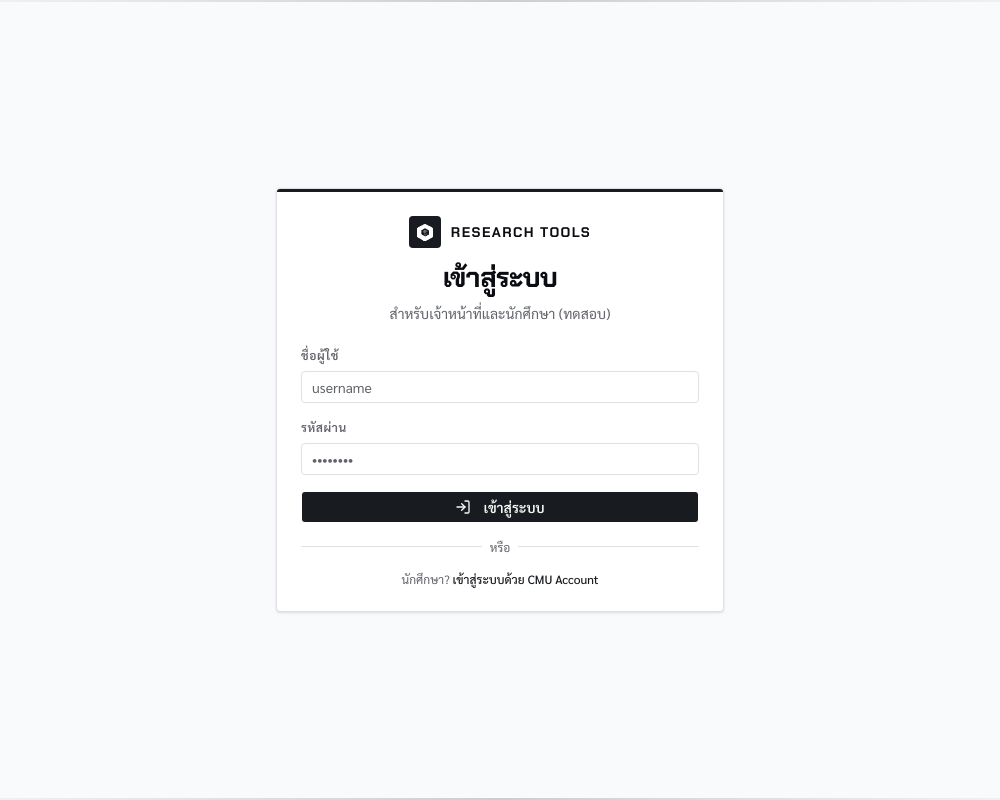
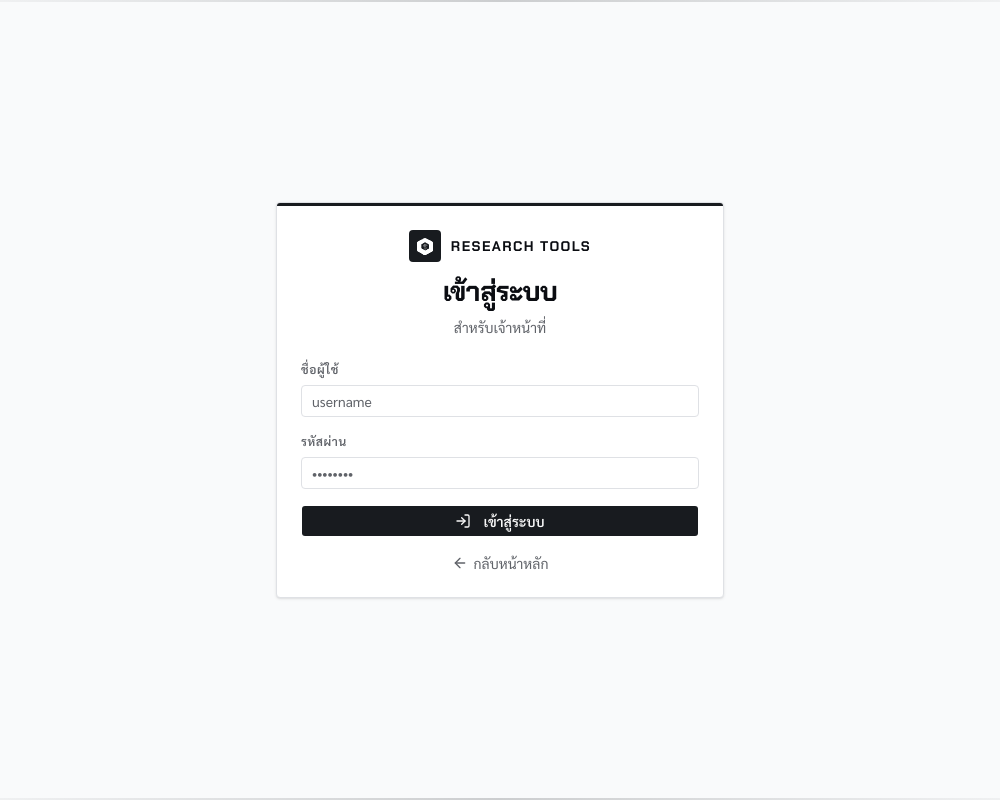
Before and after one commit to NURSE-IT-INTERN-2026/FON_Research_Tools, a Next.js app: page /researchtool/admin/login in a window 1280 px wide. Shown: the whole page, without its empty margins (140-1140 px from the left). Built offline with nearby package versions, Linux system fonts and the light colour scheme; no server answers.

Commit message:
fix: simplify login page content and improve navigation link

```diff
--- a/src/app/admin/login/page.tsx
+++ b/src/app/admin/login/page.tsx
@@ -1,4 +1,5 @@
 import Link from "next/link";
+import { ArrowLeft } from "lucide-react";
 import { AdminLoginClient } from "./login-client";
 
 export default function AdminLoginPage() {
@@ -31,28 +32,18 @@ export default function AdminLoginPage() {
             เข้าสู่ระบบ
           </h2>
           <p className="text-sm text-muted-foreground">
-            สำหรับเจ้าหน้าที่และนักศึกษา (ทดสอบ)
+            สำหรับเจ้าหน้าที่
           </p>
         </div>
         <div className="p-6 pt-0 space-y-4">
           <AdminLoginClient />
-          <div className="relative">
-            <div className="absolute inset-0 flex items-center">
-              <span className="w-full border-t" />
-            </div>
-            <div className="relative flex justify-center text-xs uppercase">
-              <span className="bg-card px-2 text-muted-foreground">หรือ</span>
-            </div>
-          </div>
-          <p className="text-center text-xs text-muted-foreground">
-            นักศึกษา?{" "}
-            <Link
-              href="/login"
-              className="text-primary hover:underline font-medium"
-            >
-              เข้าสู่ระบบด้วย CMU Account
-            </Link>
-          </p>
+          <Link
+            href="/"
+            className="flex items-center justify-center gap-1.5 text-sm text-muted-foreground hover:text-foreground transition-colors"
+          >
+            <ArrowLeft className="h-4 w-4" />
+            กลับหน้าหลัก
+          </Link>
         </div>
       </div>
     </div>
```
